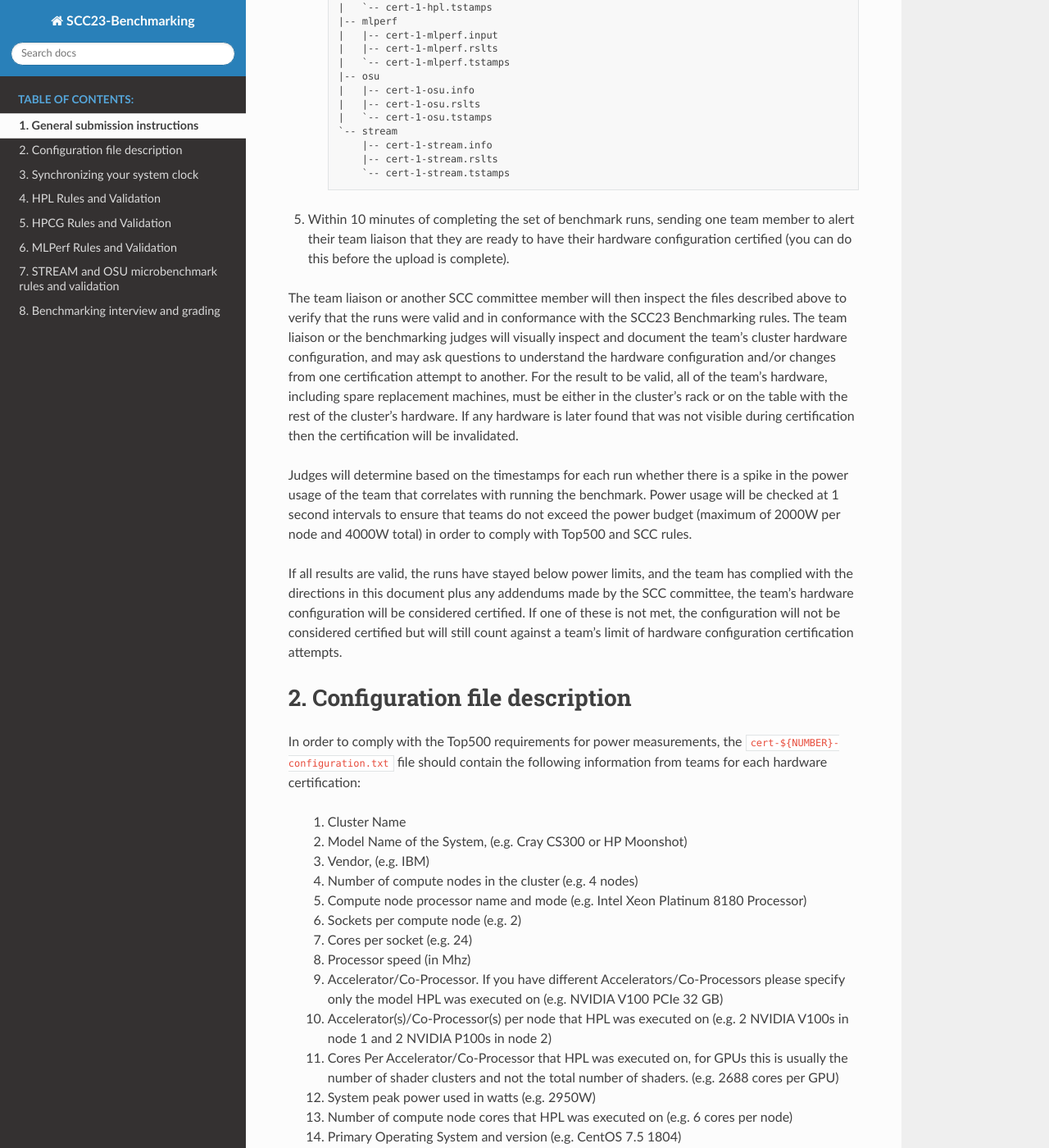
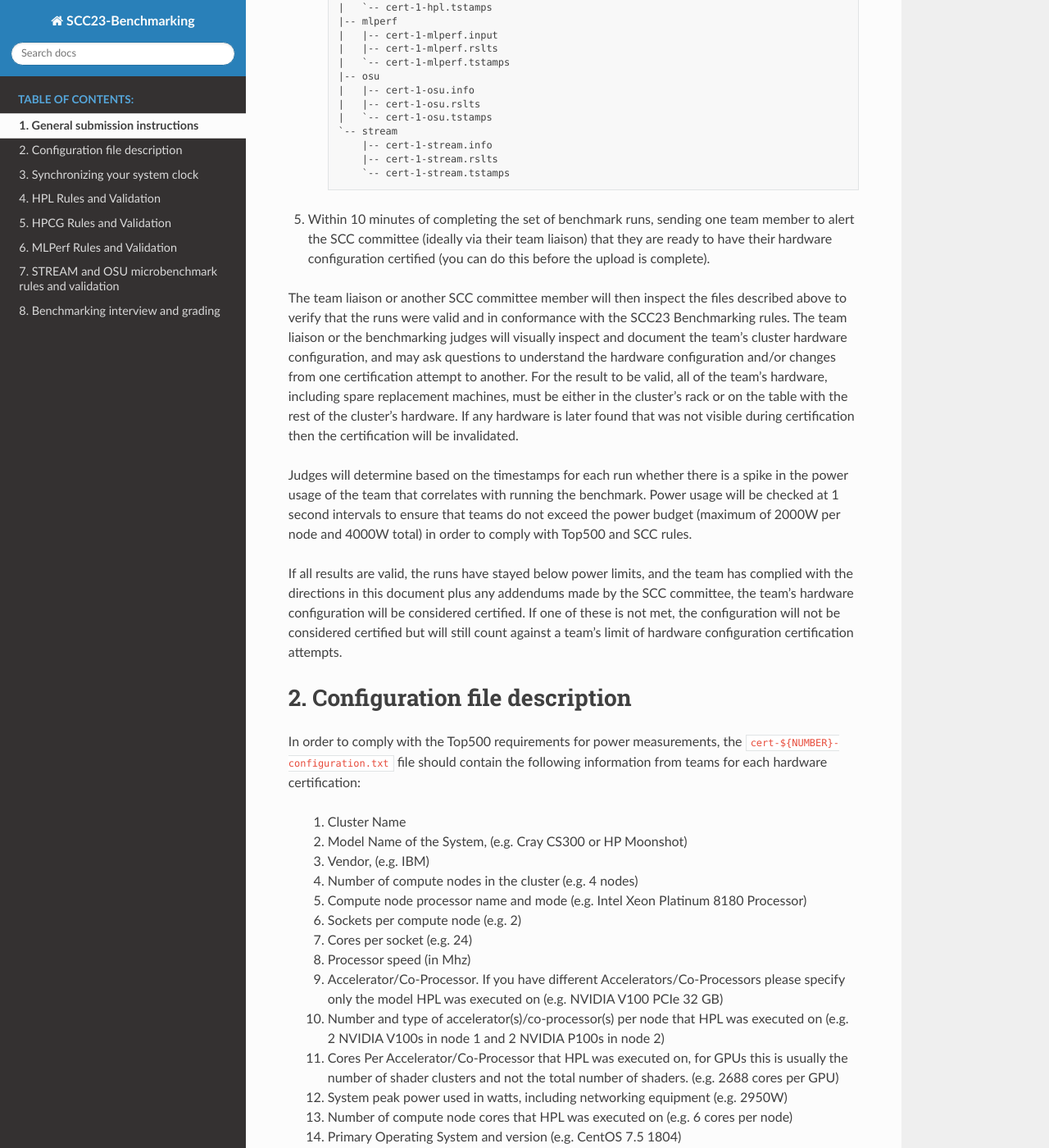
Before and after one commit to amaji/scc23-benchmarking, a Sphinx documentation site: the page built from source/benchmarks/general.rst, in a window 1280 px wide and 1400 px high, scrolled down 1078 px. Shown: the whole window at 82% size. Built offline with Sphinx 7.4.7 and the Read the Docs theme 2.0.0, drawn with Linux system fonts in a browser that asks for light colours.

Commit message:
minor changes proposed

```diff
--- a/source/benchmarks/general.rst
+++ b/source/benchmarks/general.rst
@@ -43,7 +43,7 @@ A hardware certification submission consists of a team:
 	    |-- cert-1-stream.rslts
 	    `-- cert-1-stream.tstamps
 
-5. Within 10 minutes of completing the set of benchmark runs, sending one team member to alert their team liaison that they are ready to have their hardware configuration certified (you can do this before the upload is complete).
+5. Within 10 minutes of completing the set of benchmark runs, sending one team member to alert the SCC committee (ideally via their team liaison) that they are ready to have their hardware configuration certified (you can do this before the upload is complete).
 
 The team liaison or another SCC committee member will then inspect the files described above to verify that the runs were valid and in conformance with the SCC23 Benchmarking rules. The team liaison or the benchmarking judges will visually inspect and document the team’s cluster hardware configuration, and may ask questions to understand the hardware configuration and/or changes from one certification attempt to another. For the result to be valid, all of the team's hardware, including spare replacement machines, must be either in the cluster’s rack or on the table with the rest of the cluster’s hardware. If any hardware is later found that was not visible during certification then the certification will be invalidated.
 
@@ -67,9 +67,9 @@ In order to comply with the Top500 requirements for power measurements, the ``ce
 	7) Cores per socket (e.g. 24)
 	8) Processor speed (in Mhz)
 	9) Accelerator/Co-Processor. If you have different Accelerators/Co-Processors please specify only the model HPL was executed on (e.g. NVIDIA V100 PCIe 32 GB)
-	10) Accelerator(s)/Co-Processor(s) per node that HPL was executed on (e.g. 2 NVIDIA V100s in node 1 and 2 NVIDIA P100s in node 2)
+	10) Number and type of accelerator(s)/co-processor(s) per node that HPL was executed on (e.g. 2 NVIDIA V100s in node 1 and 2 NVIDIA P100s in node 2)
 	11) Cores Per Accelerator/Co-Processor that HPL was executed on, for GPUs this is usually the number of shader clusters and not the total number of shaders. (e.g. 2688 cores per GPU)
-	12) System peak power used in watts (e.g. 2950W)
+	12) System peak power used in watts, including networking equipment (e.g. 2950W)
 	13) Number of compute node cores that HPL was executed on (e.g. 6 cores per node)
 	14) Primary Operating System and version (e.g. CentOS 7.5 1804)
 	15) Primary high speed network interconnect, (e.g. Mellanox EDR, OmniPath)
--- a/source/benchmarks/mlperf.rst
+++ b/source/benchmarks/mlperf.rst
@@ -3,3 +3,5 @@ MLPerf Rules and Validation
 
 The instructions to run the MLPerf BERT inference benchmark and submit your results
 can be found in `this tutorial <https://github.com/mlcommons/ck/blob/master/docs/tutorials/scc23-mlperf-inference-bert.md>`_.
+
+Note that MLPerf writes both to `stdout` and `stderr` - you will need to capture both streams for your submission.
--- a/source/index.rst
+++ b/source/index.rst
@@ -10,7 +10,7 @@ WARNING: These instructions have been copied from SCC22. They have not yet been
 
 -----
 
-During the 2023 Student Cluster Competition (SCC23), each team is required to run three core benchmarks (HPL, HPCG, and MLPerf-BERT Inference) and two secondary benchmarks (STREAM and OSU Microbenchmarks). The core benchmarks must be run during the benchmarking window of 8:00am--5:00pm MDT on Nov 13 (Mon), 2023. The secondary benchmarks can be run at any time between Nov 12, 2023, 8:00am MDT and Nov 13, 2023, 5:00pm MDT. All benchmark results must be submitted together following the instructions given below. The benchmark results submission process is also referred to as "hardware certification" in the rest of the document.
+During the 2023 Student Cluster Competition (SCC23), each team is required to run three core benchmarks (HPL, HPCG, and MLPerf-BERT Inference) and two secondary benchmarks (STREAM and OSU Microbenchmarks). The core benchmarks must be run during the benchmarking window of 8:00am--5:00pm MDT on Nov 13 (Mon), 2023, and must be run with the same hardware configuration. The secondary benchmarks can be run at any time between Nov 12, 2023, 8:00am MDT and Nov 13, 2023, 5:00pm MDT, and have no hardware configuration constrainst except the power limit rules. All benchmark results must be submitted together following the instructions given below. The benchmark results submission process is also referred to as "hardware certification" in the rest of the document.
 
 Each team is allowed up to 5 hardware certification submission attempts. The SCC committee may at their discretion increase the allowable number of hardware certification submission attempts. Only one outstanding hardware certification submission attempt will be considered at a time.
 
```
